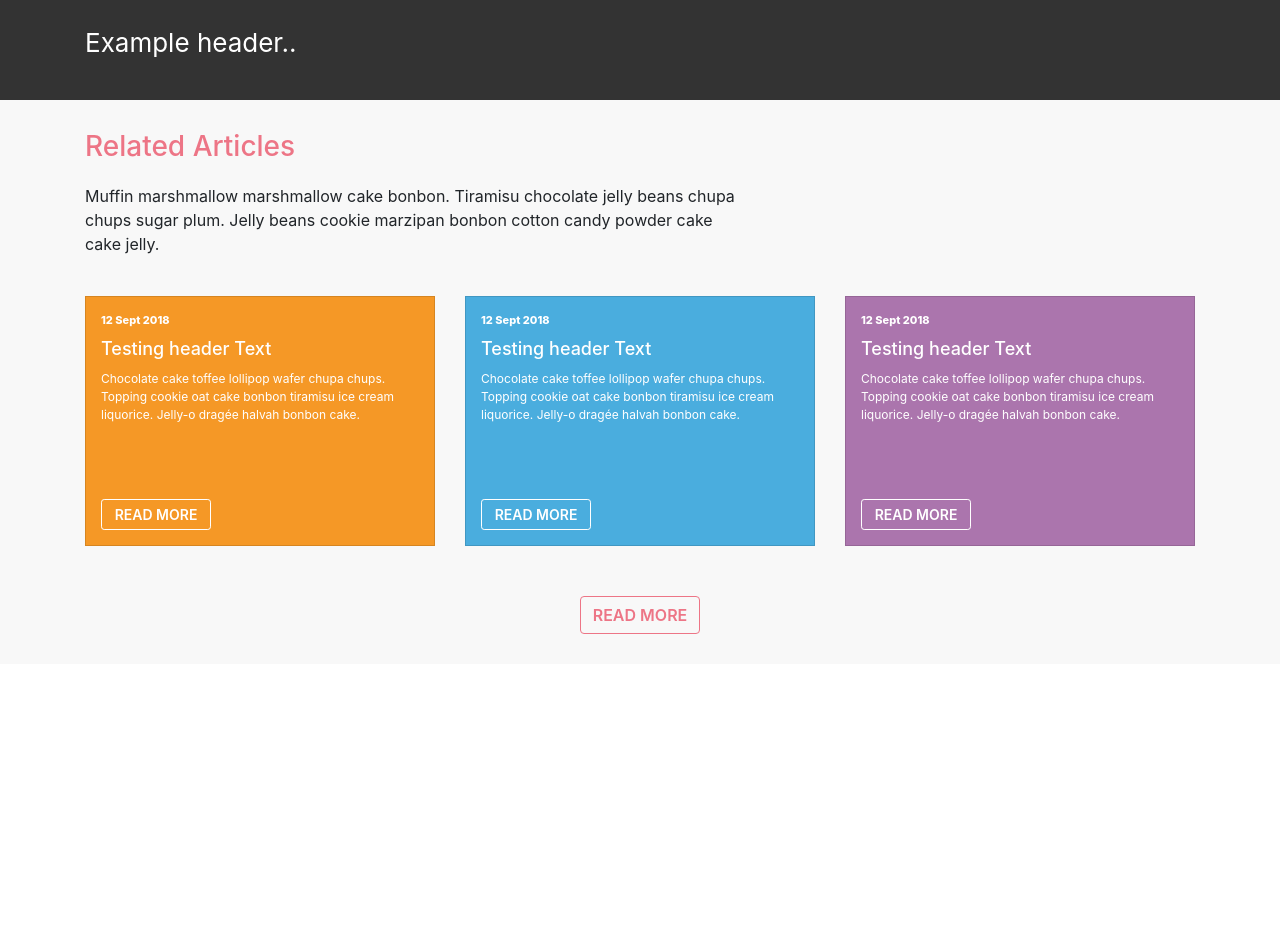
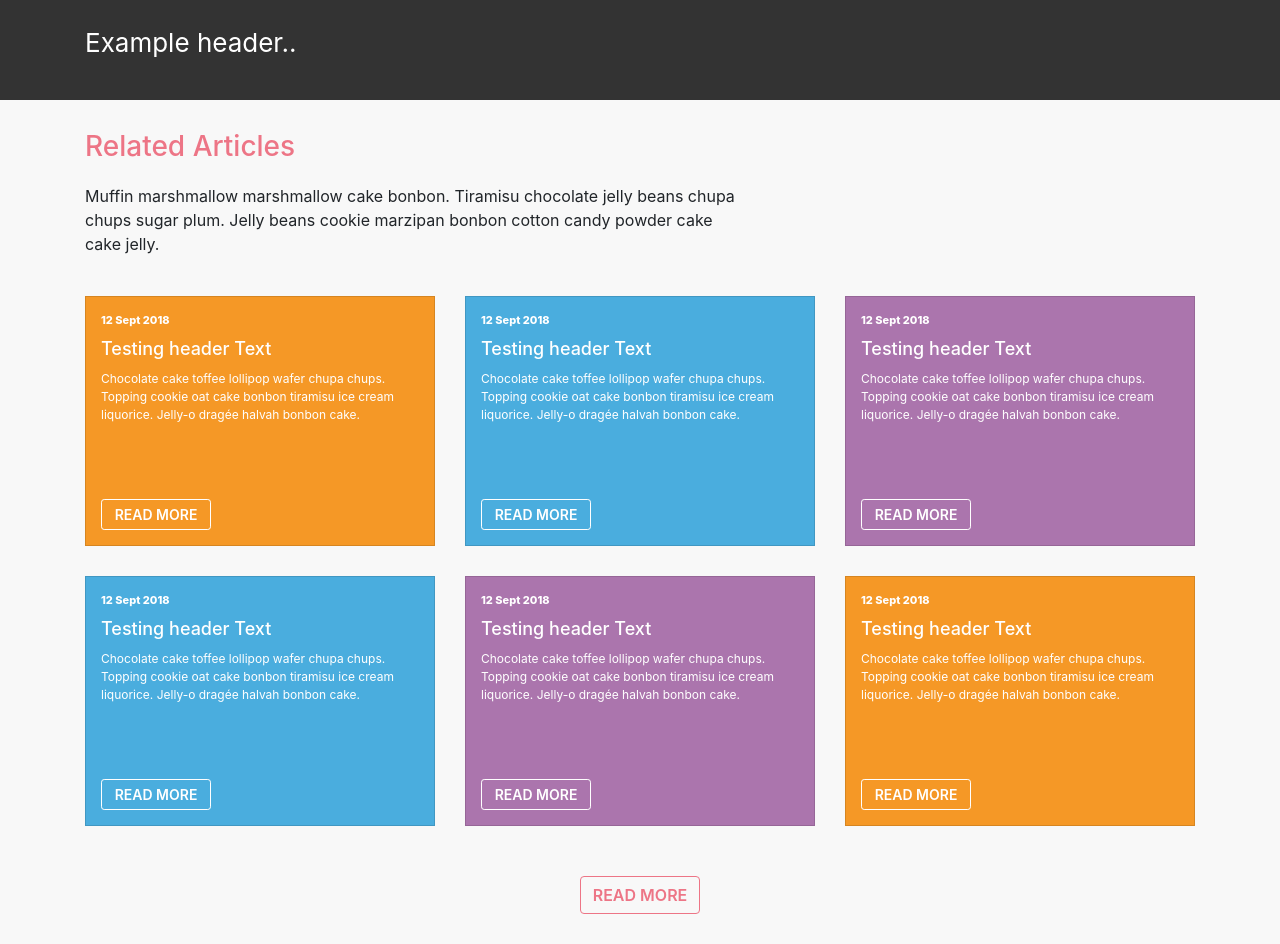
Before and after one commit to axxh/levo-code, a React (Create React App) app in the folder sample/: page / in a window 1280 px wide. Before the commit the page ends 800 px from the top, so only its background shows below. Built offline with nearby package versions, Linux system fonts and the light colour scheme.

Commit message:
implemented mock data for cards

```diff
--- a/sample/prettier.config.js
+++ b/sample/prettier.config.js
@@ -1,4 +1,5 @@
 module.exports = {
+    code: 500,
     singleQuote: true, // Force using single quotes
     trailingComma: 'all', // Force the use of a comma at the end of objects
     arrowParens: 'avoid', // Force not using parentheses with single parameter functions.
--- a/sample/public/index.html
+++ b/sample/public/index.html
@@ -24,7 +24,7 @@
       work correctly both with client-side routing and a non-root public URL.
       Learn how to configure a non-root public URL by running `npm run build`.
     -->
-    <title>React App</title>
+    <title>Levo Demo</title>
   </head>
   <body>
     <noscript>You need to enable JavaScript to run this app.</noscript>
--- a/sample/src/components/RelatedArticles/RelatedArticles.js
+++ b/sample/src/components/RelatedArticles/RelatedArticles.js
@@ -4,7 +4,58 @@ import { Container, Row, Col, Button } from 'react-bootstrap';
 class RelatedArticles extends React.Component {
   constructor(props) {
     super(props);
-    this.state = {};
+    this.state = {
+      cards: [
+        {
+          id: 1,
+          date: '12 Sept 2018',
+          title: 'Testing header Text',
+          content: 'Chocolate cake toffee lollipop wafer chupa chups. Topping cookie oat cake bonbon tiramisu ice cream liquorice. Jelly-o dragée halvah bonbon cake.',
+          url: 'https://www.google.com',
+          panelColor: 'panel1'
+        },
+        {
+          id: 2,
+          date: '12 Sept 2018',
+          title: 'Testing header Text',
+          content: 'Chocolate cake toffee lollipop wafer chupa chups. Topping cookie oat cake bonbon tiramisu ice cream liquorice. Jelly-o dragée halvah bonbon cake.',
+          url: 'https://www.google.com',
+          panelColor: 'panel2'
+        },
+        {
+          id: 3,
+          date: '12 Sept 2018',
+          title: 'Testing header Text',
+          content: 'Chocolate cake toffee lollipop wafer chupa chups. Topping cookie oat cake bonbon tiramisu ice cream liquorice. Jelly-o dragée halvah bonbon cake.',
+          url: 'https://www.google.com',
+          panelColor: 'panel3'
+        },
+        {
+          id: 4,
+          date: '12 Sept 2018',
+          title: 'Testing header Text',
+          content: 'Chocolate cake toffee lollipop wafer chupa chups. Topping cookie oat cake bonbon tiramisu ice cream liquorice. Jelly-o dragée halvah bonbon cake.',
+          url: 'https://www.google.com',
+          panelColor: 'panel2'
+        },
+        {
+          id: 5,
+          date: '12 Sept 2018',
+          title: 'Testing header Text',
+          content: 'Chocolate cake toffee lollipop wafer chupa chups. Topping cookie oat cake bonbon tiramisu ice cream liquorice. Jelly-o dragée halvah bonbon cake.',
+          url: 'https://www.google.com',
+          panelColor: 'panel3'
+        },
+        {
+          id: 6,
+          date: '12 Sept 2018',
+          title: 'Testing header Text',
+          content: 'Chocolate cake toffee lollipop wafer chupa chups. Topping cookie oat cake bonbon tiramisu ice cream liquorice. Jelly-o dragée halvah bonbon cake.',
+          url: 'https://www.google.com',
+          panelColor: 'panel1'
+        }
+      ]
+    };
   }
 
   componentDidMount() {
@@ -12,6 +63,8 @@ class RelatedArticles extends React.Component {
   }
 
   render() {
+    const data = this.state;
+
     return (
       <section className="related-articles">
         <Container>
@@ -28,48 +81,18 @@ class RelatedArticles extends React.Component {
           </Row>
 
           <Row>
-            <Col xs={12} sm={6} md={4}>
-              <div className="card panel1">
-                <span className="date">12 Sept 2018</span>
-                <h5>Testing header Text</h5>
-                <p>
-                  Chocolate cake toffee lollipop wafer chupa chups. Topping
-                  cookie oat cake bonbon tiramisu ice cream liquorice. Jelly-o
-                  dragée halvah bonbon cake.
-                </p>
-                <Button variant="outline-dark read-more-btn" size="sm">
-                  Read More
-                </Button>
-              </div>
-            </Col>
-            <Col xs={12} sm={6} md={4}>
-              <div className="card panel2">
-                <span className="date">12 Sept 2018</span>
-                <h5>Testing header Text</h5>
-                <p>
-                  Chocolate cake toffee lollipop wafer chupa chups. Topping
-                  cookie oat cake bonbon tiramisu ice cream liquorice. Jelly-o
-                  dragée halvah bonbon cake.
-                </p>
-                <Button variant="outline-dark read-more-btn" size="sm">
-                  Read More
-                </Button>
-              </div>
-            </Col>
-            <Col xs={12} sm={6} md={4}>
-              <div className="card panel3">
-                <span className="date">12 Sept 2018</span>
-                <h5>Testing header Text</h5>
-                <p>
-                  Chocolate cake toffee lollipop wafer chupa chups. Topping
-                  cookie oat cake bonbon tiramisu ice cream liquorice. Jelly-o
-                  dragée halvah bonbon cake.
-                </p>
-                <Button variant="outline-dark read-more-btn" size="sm">
-                  Read More
-                </Button>
-              </div>
-            </Col>
+            {data.cards.map(card => (
+              <Col xs={12} sm={6} md={4} key={card.id}>
+                <div className={`card ${card.panelColor}`}>
+                  <span className="date">{card.date}</span>
+                  <h5>{card.title}</h5>
+                  <p>{card.content}</p>
+                  <Button href={card.url} variant="outline-dark read-more-btn" size="sm">
+                    Read More
+                  </Button>
+                </div>
+              </Col>
+            ))}
           </Row>
         </Container>
 
```
Also changed, not shown: sample/.eslintrc.json, 1 other file (tests, documents, lock files or other folders).
